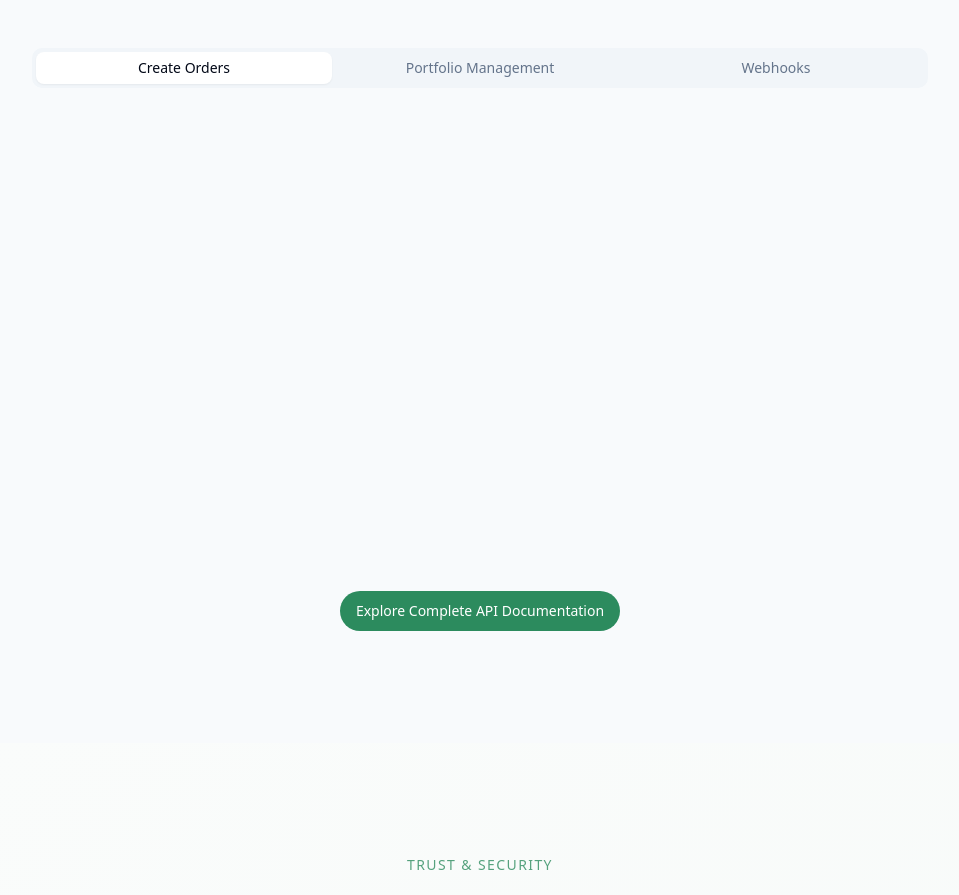
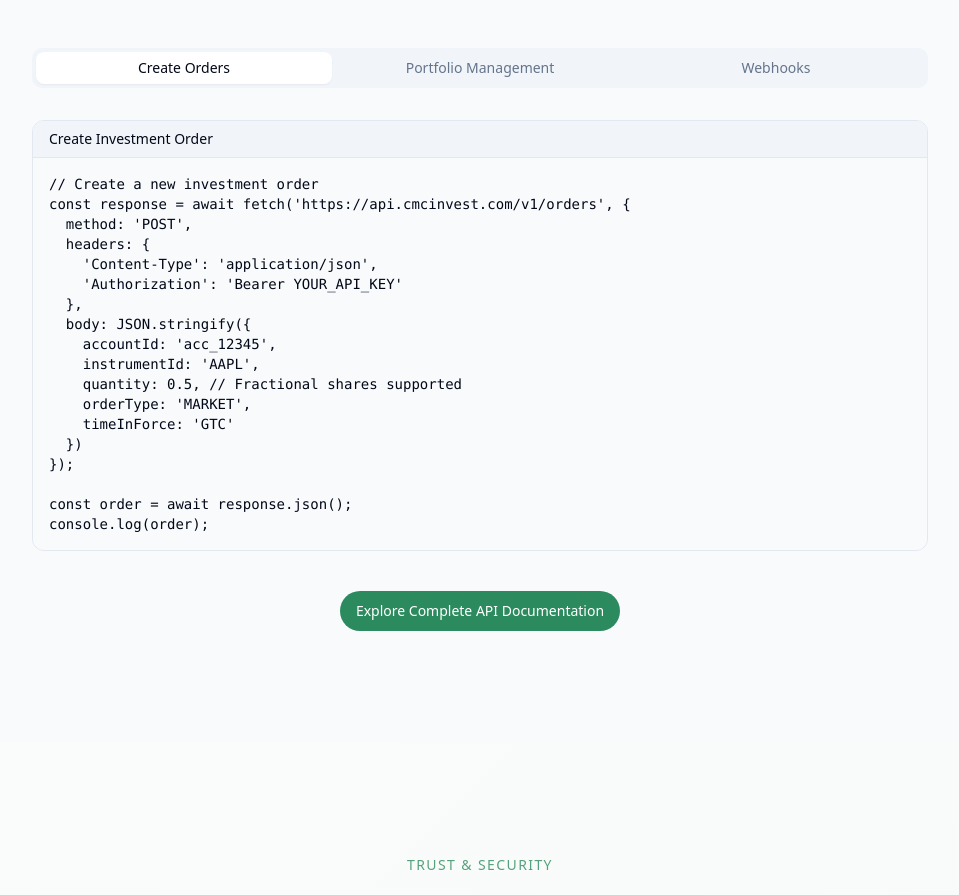
Before and after one commit to LachlanCMC/whitelabel-gateway, a React (Vite) app: page / in a window 1280 px wide. Shown: the part 2140-3035 px from the top of the page, without its empty margins (160-1119 px from the left). Built offline with nearby package versions, Linux system fonts and the light colour scheme; a web font is replaced by a local one.

Commit message:
Fix API section loading issue
The create orders, portfolio management, and webhooks sections were not loading correctly. This commit addresses the issue.

```diff
--- a/src/components/ui/api-code-block.tsx
+++ b/src/components/ui/api-code-block.tsx
@@ -17,7 +17,7 @@ const ApiCodeBlock = ({
 }: ApiCodeBlockProps) => {
   return (
     <div className={cn(
-      "rounded-lg overflow-hidden border opacity-0 animate-fade-in",
+      "rounded-lg overflow-hidden border",
       className
     )}>
       {title && (
```
